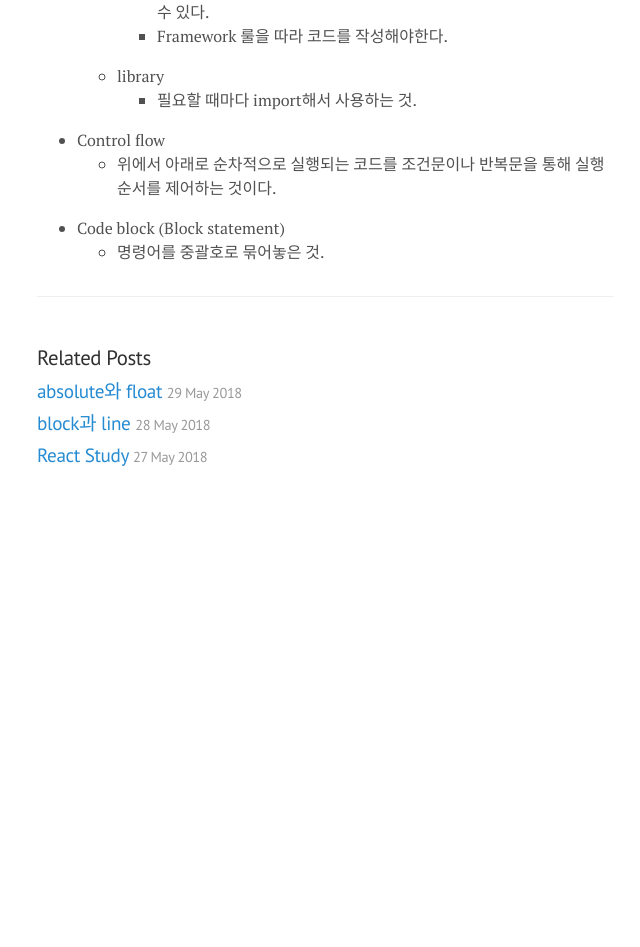
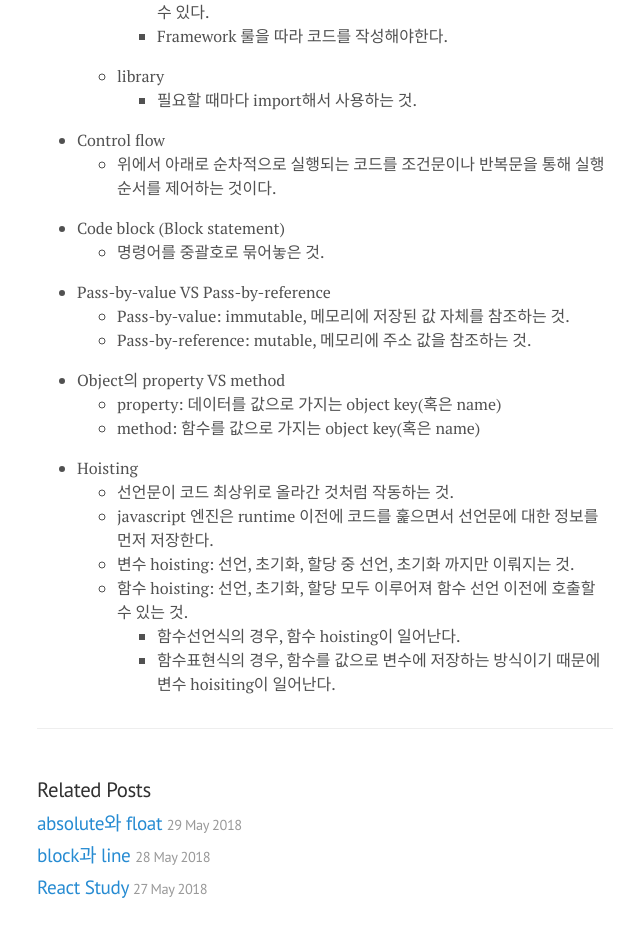
Before and after one commit to austinpark420/austinpark420.github.io, a Jekyll site: the page built from _posts/2018-05-31-fundamental_dev_conception.md, in a window 1280 px wide. Shown: the part 931-1878 px from the top of the page, without its empty margins (315-955 px from the left). Built offline with Jekyll 4.4.1, drawn with Linux system fonts in a browser that asks for light colours; before the commit the page ends 1446 px from its top, so only the background shows below that.

Commit message:
edit posts/fundamentaldevconception

```diff
--- a/_posts/2018-05-31-fundamental_dev_conception.md
+++ b/_posts/2018-05-31-fundamental_dev_conception.md
@@ -36,3 +36,19 @@ tag: frontend dev javascript fundemental
 
 - Code block (Block statement)
   * 명령어를 중괄호로 묶어놓은 것.
+
+- Pass-by-value VS Pass-by-reference
+  * Pass-by-value: immutable, 메모리에 저장된 값 자체를 참조하는 것.
+  * Pass-by-reference: mutable, 메모리에 주소 값을 참조하는 것.
+
+- Object의 property VS method
+  * property: 데이터를 값으로 가지는 object key(혹은 name)
+  * method: 함수를 값으로 가지는 object key(혹은 name)
+
+- Hoisting
+  * 선언문이 코드 최상위로 올라간 것처럼 작동하는 것.
+  * javascript 엔진은 runtime 이전에 코드를 훑으면서 선언문에 대한 정보를 먼저 저장한다.
+  * 변수 hoisting: 선언, 초기화, 할당 중 선언, 초기화 까지만 이뤄지는 것.
+  * 함수 hoisting: 선언, 초기화, 할당 모두 이루어져 함수 선언 이전에 호출할 수 있는 것.
+    * 함수선언식의 경우, 함수 hoisting이 일어난다.
+    * 함수표현식의 경우, 함수를 값으로 변수에 저장하는 방식이기 때문에 변수 hoisiting이 일어난다.
```
